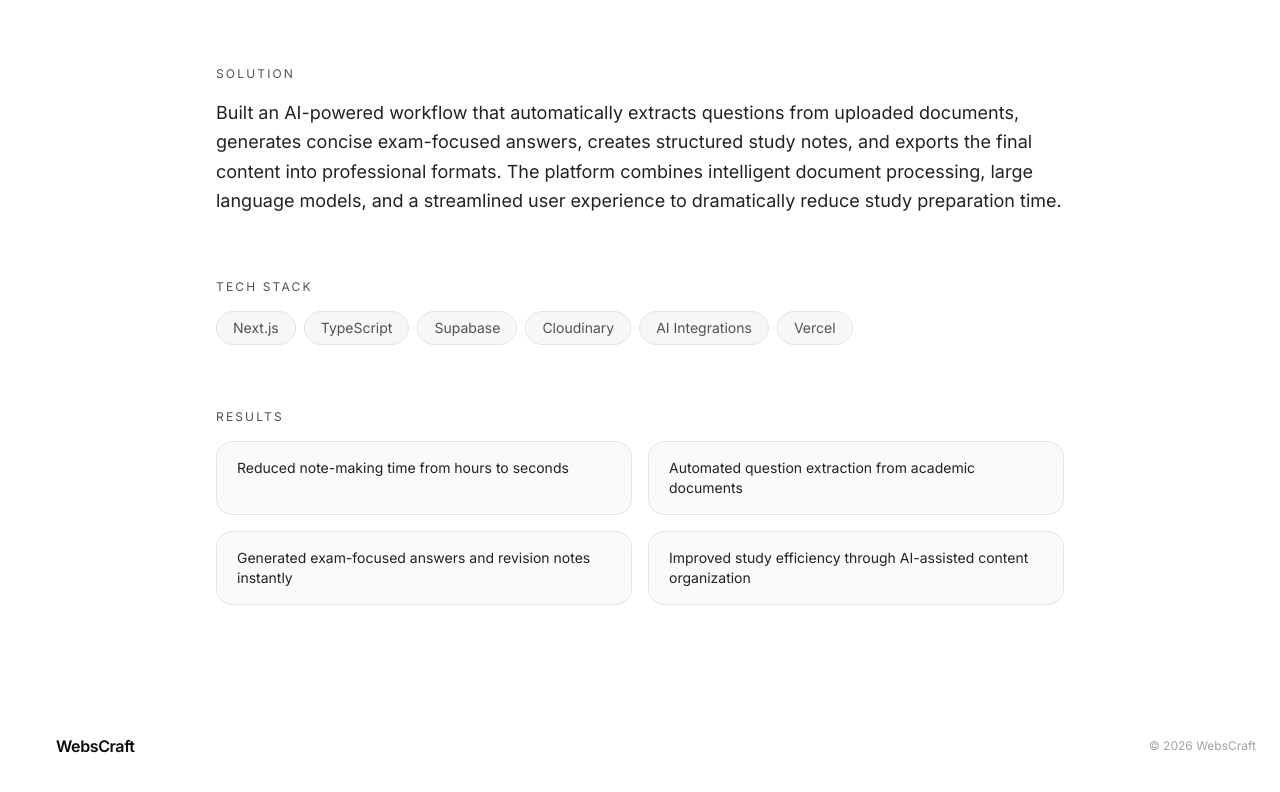
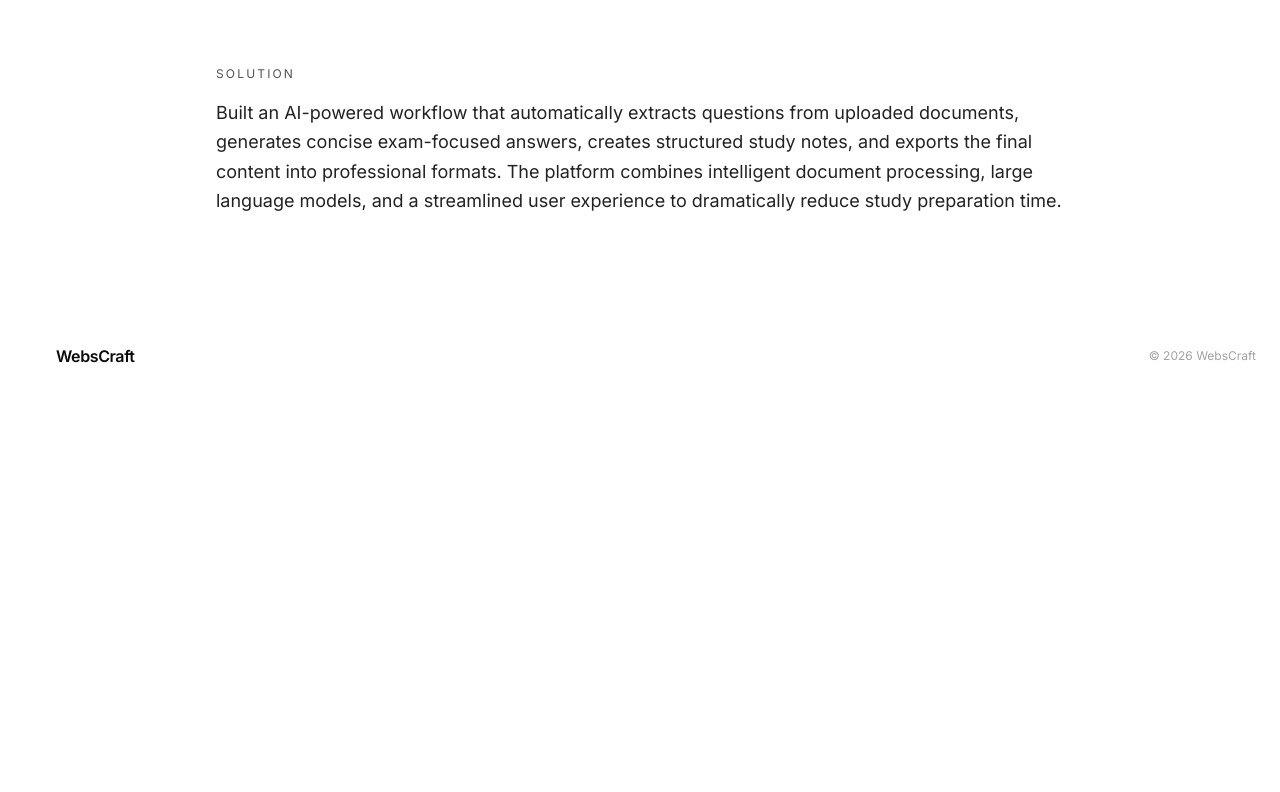
Before and after one commit to jagdishpanada2000-cloud/Northstack.studio, a Next.js app: page /work/ai-notes in a window 1280 px wide. Shown: the part 1119-1911 px from the top of the page. After the commit the page ends 1535 px from the top, so only its background shows below. Built offline with nearby package versions, Linux system fonts and the light colour scheme.

Commit message:
Remove tech stack and result boxes from FeaturedWork and project detail pages

```diff
--- a/src/app/work/[slug]/project-detail.tsx
+++ b/src/app/work/[slug]/project-detail.tsx
@@ -110,34 +110,6 @@ export function ProjectDetail({ project }: { project: Project }) {
             <h2 className="text-xs uppercase tracking-[0.18em] text-secondary mb-4">Solution</h2>
             <p className="text-lg text-foreground/90 leading-relaxed">{project.solution}</p>
           </div>
-
-          <div>
-            <h2 className="text-xs uppercase tracking-[0.18em] text-secondary mb-4">Tech Stack</h2>
-            <div className="flex flex-wrap gap-2">
-              {project.stack.map((t) => (
-                <span
-                  key={t}
-                  className="rounded-full border border-border bg-black/[0.03] px-4 py-1.5 text-sm text-secondary"
-                >
-                  {t}
-                </span>
-              ))}
-            </div>
-          </div>
-
-          <div>
-            <h2 className="text-xs uppercase tracking-[0.18em] text-secondary mb-4">Results</h2>
-            <div className="grid sm:grid-cols-2 gap-4">
-              {project.results.map((r) => (
-                <div
-                  key={r}
-                  className="rounded-xl border border-border bg-black/[0.02] px-5 py-4 text-sm text-foreground/90"
-                >
-                  {r}
-                </div>
-              ))}
-            </div>
-          </div>
         </motion.div>
       </div>
     </section>
--- a/src/components/site/FeaturedWork.tsx
+++ b/src/components/site/FeaturedWork.tsx
@@ -65,28 +65,6 @@ export function FeaturedWork() {
                     {p.title}
                   </h3>
                   <p className="mt-4 text-secondary text-lg leading-relaxed">{p.description}</p>
-
-                  <div className="mt-8 flex flex-wrap gap-2">
-                    {p.stack.map((t) => (
-                      <span
-                        key={t}
-                        className="rounded-full border border-border bg-black/[0.03] px-3 py-1 text-xs text-secondary"
-                      >
-                        {t}
-                      </span>
-                    ))}
-                  </div>
-
-                  <div className="mt-6 grid grid-cols-3 gap-3">
-                    {p.results.slice(0, 3).map((r) => (
-                      <div
-                        key={r}
-                        className="rounded-xl border border-border bg-black/[0.02] px-3 py-3 text-xs text-foreground/90"
-                      >
-                        {r}
-                      </div>
-                    ))}
-                  </div>
 
                   <div className="mt-8">
                     <Button
```
